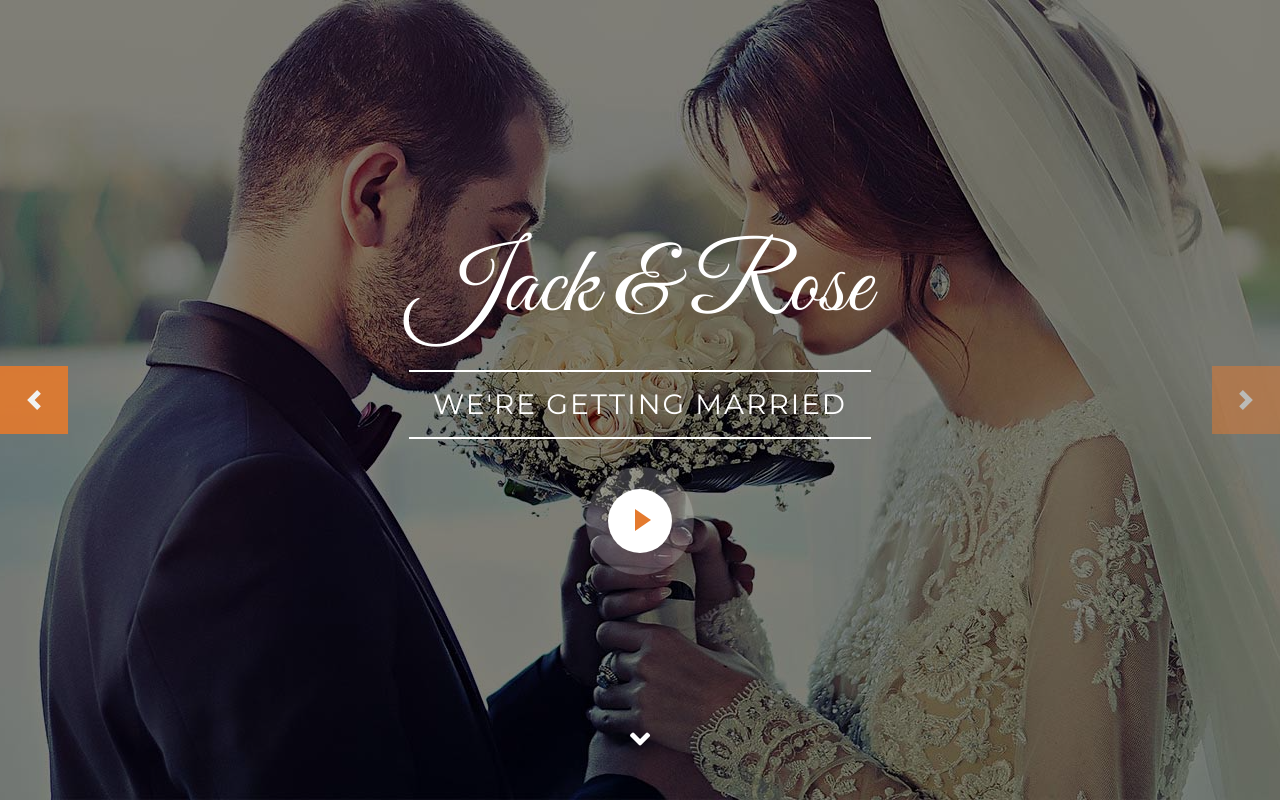
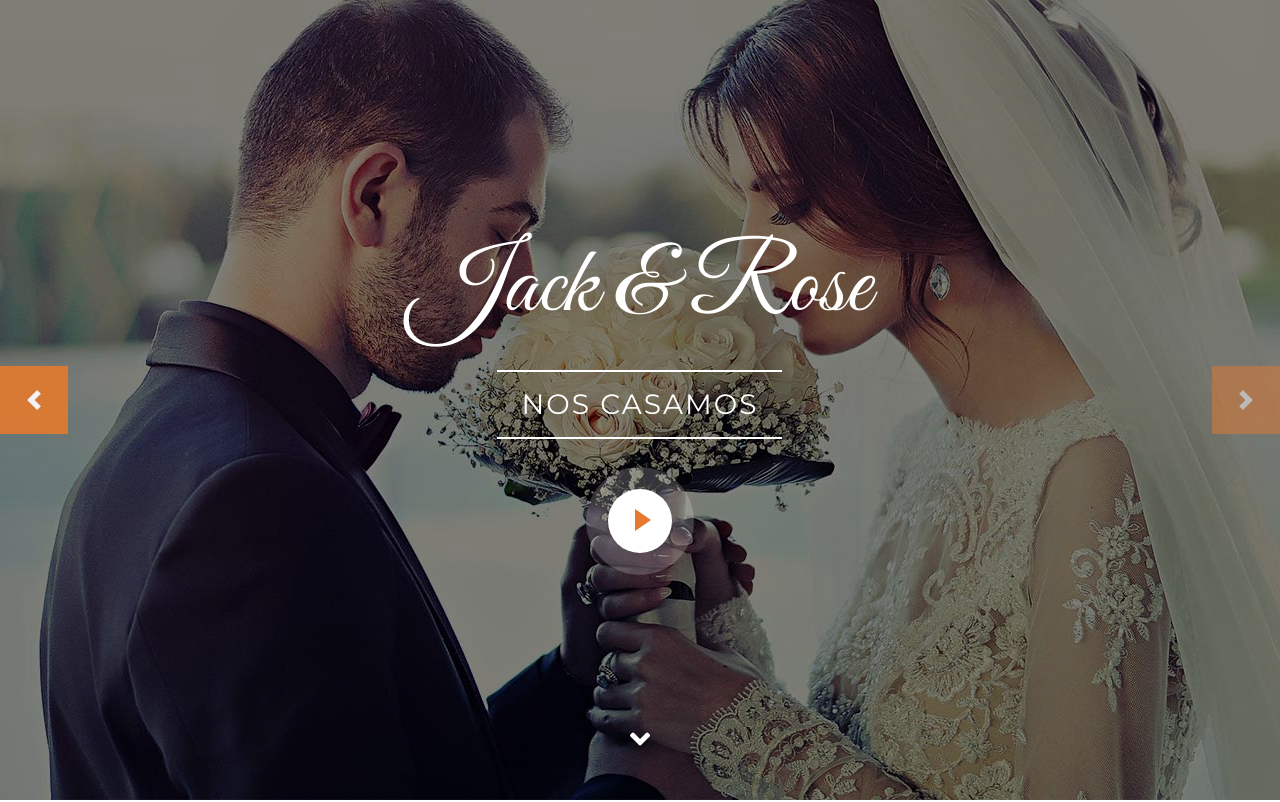
Before and after one commit to raulug/boda_p1, a plain HTML site: page index.html in a window 1280 px wide. Shown: the top 802 px of the page. Drawn offline with nearby package versions, Linux system fonts and the light colour scheme.

Commit message:
Traduccion texto en index.html

```diff
--- a/index.html
+++ b/index.html
@@ -65,7 +65,7 @@
                         <div class="p-3" style="max-width: 900px;">
                             <h1 class="display-1 font-secondary text-white mt-n3 mb-md-4">Jack & Rose</h1>
                             <div class="d-inline-block border-top border-bottom border-light py-3 px-4">
-                                <h3 class="text-uppercase font-weight-normal text-white m-0" style="letter-spacing: 2px;">We're getting married</h3>
+                                <h3 class="text-uppercase font-weight-normal text-white m-0" style="letter-spacing: 2px;">Nos casamos</h3>
                             </div>
                             <button type="button" class="btn-play mx-auto" data-toggle="modal"
                                 data-src="https://www.youtube.com/embed/DWRcNpR6Kdc" data-target="#videoModal">
@@ -80,7 +80,7 @@
                         <div class="p-3" style="max-width: 900px;">
                             <h1 class="display-1 font-secondary text-white mt-n3 mb-md-4">Jack & Rose</h1>
                             <div class="d-inline-block border-top border-bottom border-light py-3 px-4">
-                                <h3 class="text-uppercase font-weight-normal text-white m-0" style="letter-spacing: 2px;">We're getting married</h3>
+                                <h3 class="text-uppercase font-weight-normal text-white m-0" style="letter-spacing: 2px;">Nos casamos</h3>
                             </div>
                             <button type="button" class="btn-play mx-auto" data-toggle="modal"
                                 data-src="https://www.youtube.com/embed/DWRcNpR6Kdc" data-target="#videoModal">
```
